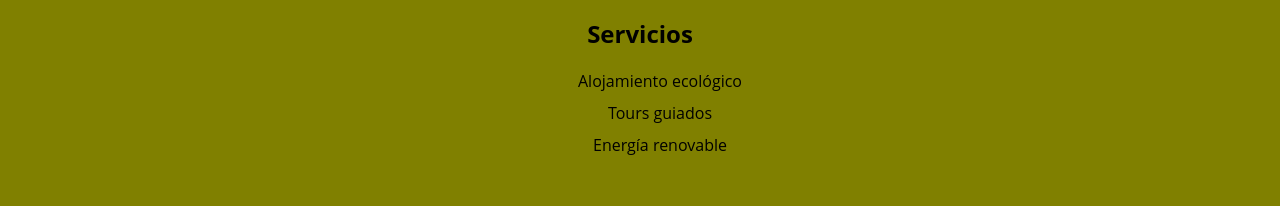
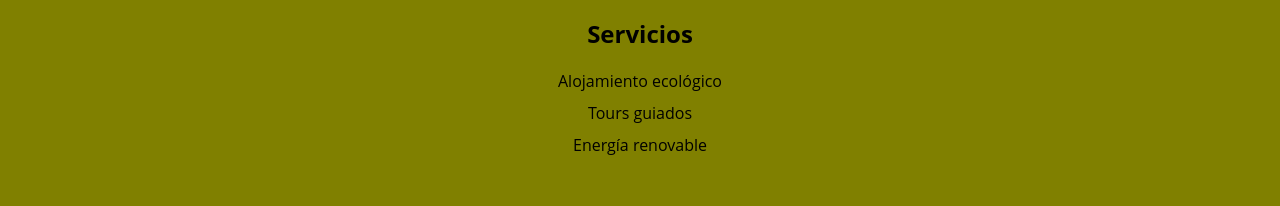
Before and after one commit to Federico9601/VillaTraful, a plain HTML site: page index.html in a window 1280 px wide. Shown: the part 722-928 px from the top of the page. Drawn offline with Linux system fonts and the light colour scheme.

Commit message:
Update styles.css

```diff
--- a/styles.css
+++ b/styles.css
@@ -34,7 +34,7 @@ img {
 }
 ul {
     list-style-type: none;
-    paddin: 0;
+    padding: 0;
 }
 li {
     margin-bottom: 10px;
```
